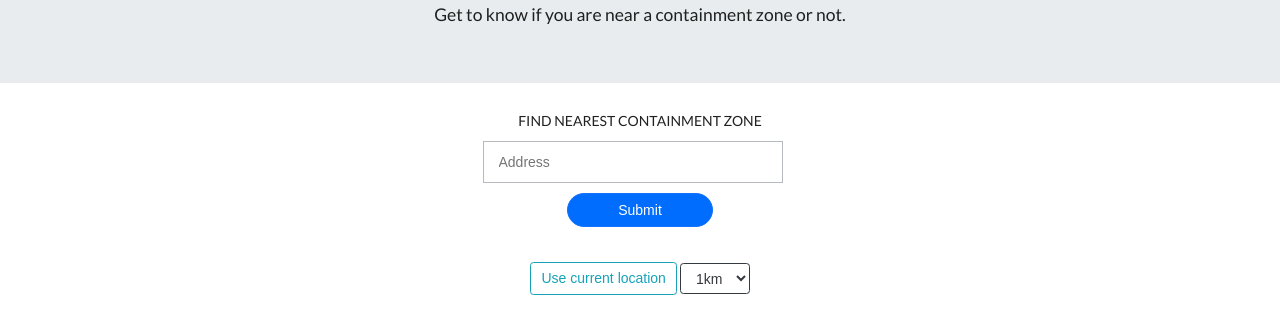
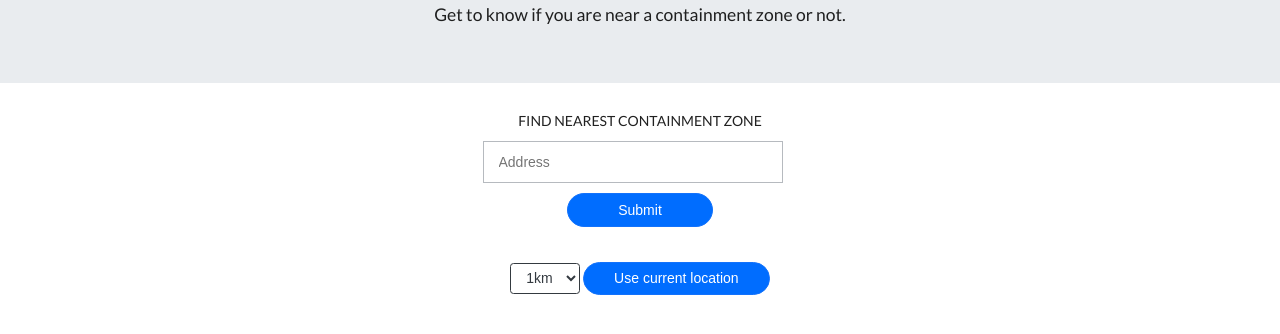
Before and after one commit to guptabhaskar/guptabhaskar.github.io, a plain HTML site: page index.html in a window 1280 px wide. Shown: the part 136-470 px from the top of the page. Drawn offline with nearby package versions, Linux system fonts and the light colour scheme; some packages are replaced by stand-ins of ours.

Commit message:
Some more CSS

```diff
--- a/assets/index.css
+++ b/assets/index.css
@@ -71,6 +71,15 @@
     margin-top: 10px;
 }
 
+#current{
+    border-radius: 1000px;
+    border: solid 1px #1372fb;
+    background-color: #006DFF;
+    color: #fff;
+    padding: 5px 30px;
+    /*margin-top: 10px;*/
+}
+
 .form-label {
     display: block;
     margin-bottom: 10px;
--- a/index.html
+++ b/index.html
@@ -31,14 +31,14 @@
                     </form>
                 </div>
         </div>
-		<button class="btn btn-outline-info" id="current">Use current location</button>
-		<select id="distance" name="distance" class="btn btn-outline-dark">
+        <select id="distance" name="distance" class="btn btn-outline-dark">
 			<option value=1000>1km</option>
 			<option value=2000>2km</option>
 			<option value=3000>3km</option>
 			<option value=4000>4km</option>
 			<option value=5000>5km</option>
 		</select>
+		<button class="btn btn-outline-info" id="current">Use current location</button>
 	</div>
 
 	<div id="modal1" class="modal">
```
